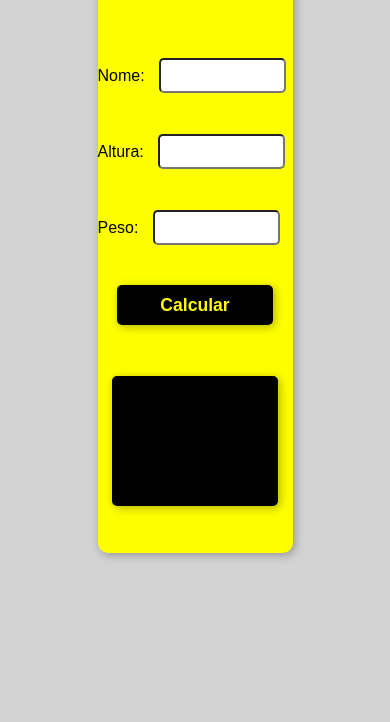
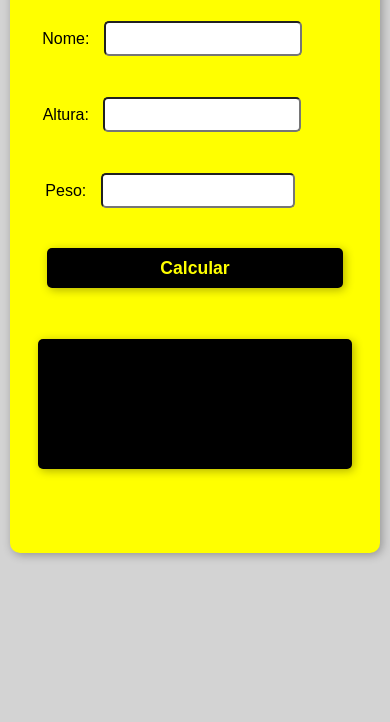
Before and after one commit to Matrugan/javascript, a plain HTML site: page testes/projeto-imc/index.html in a window 390 px wide. Shown: the part 142-864 px from the top of the page. Drawn offline with Linux system fonts and the light colour scheme.

Commit message:
Update style.css

```diff
--- a/testes/projeto-imc/style.css
+++ b/testes/projeto-imc/style.css
@@ -75,3 +75,9 @@ main h1{
     margin: 30px 10px;
     color: yellow;
 }
+
+@media (max-width:800px){
+    main{
+        width: 95%;
+    }
+}
```
